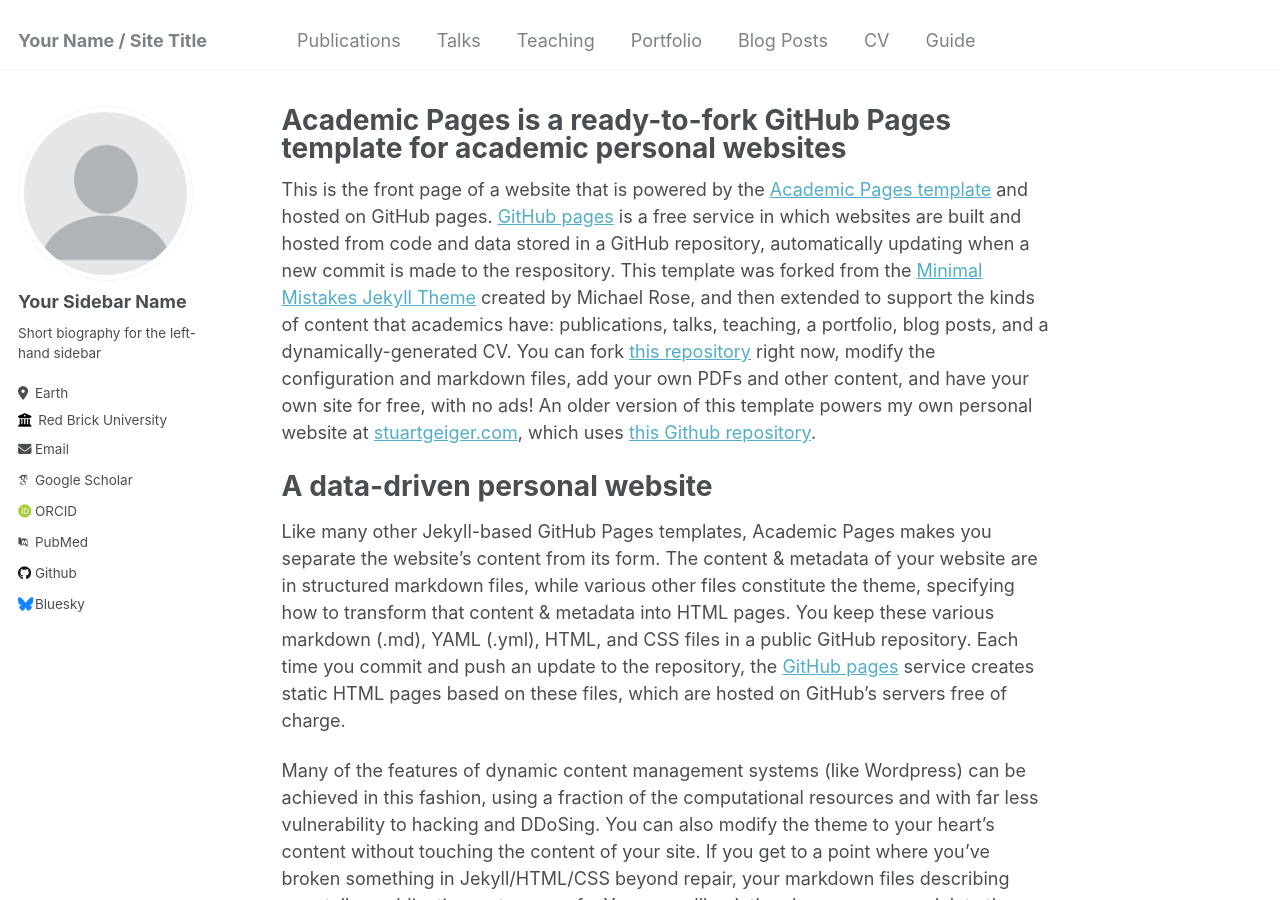
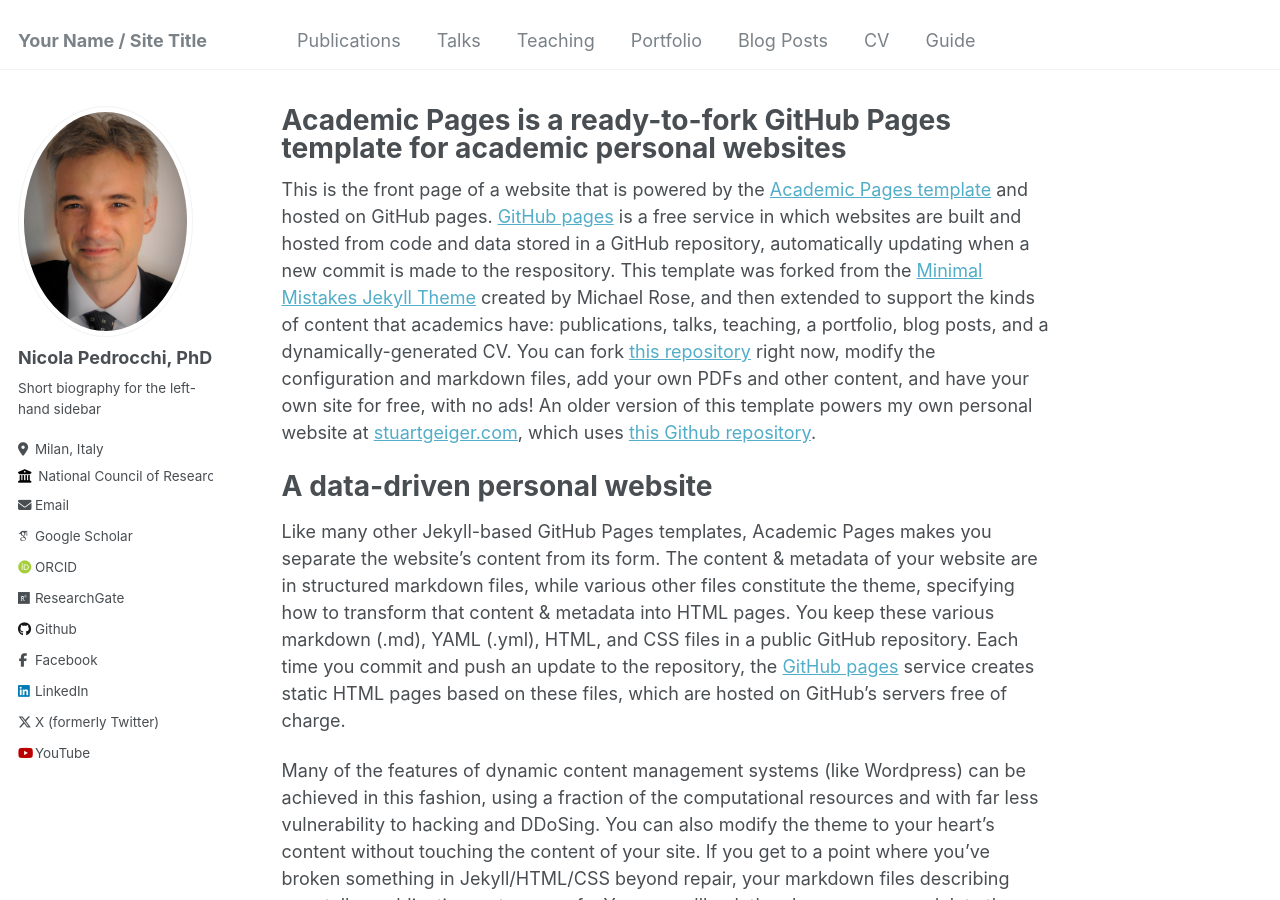
Before and after one commit to nicolapedrocchi/nicolapedrocchi.github.io, a Jekyll site: the page built from _pages/about.md, in a window 1280 px wide and 900 px high. Built offline with Jekyll 4.4.1, drawn with Linux system fonts in a browser that asks for light colours; some web fonts are replaced; some of the changed lines change nothing that is shown.

Commit message:
nicola: image

```diff
--- a/_config.yml
+++ b/_config.yml
@@ -21,57 +21,29 @@
 #               Additional customization can be done by editing /_includes/author-profile.html
 author:
   # Biographic information
-  avatar           : "profile.png"
-  name             : "Your Sidebar Name"
+  avatar           : "bio-photo.jpg"
+  name             : "Nicola Pedrocchi, PhD"
   pronouns         : # example: "she/her"
   bio              : "Short biography for the left-hand sidebar"
-  location         : "Earth"
-  employer         : "Red Brick University"
+  location         : "Milan, Italy"
+  employer         : "National Council of Research (CNR), Italy"
   uri              : # URL
-  email            : "none@example.org"
+  email            : "nicola.pedrocchi@cnr.it"
 
   # Academic websites
   arxiv            : # URL - Update with the correct link to your profile
-  googlescholar    : "https://scholar.google.com/citations?user=PS_CX0AAAAAJ"
-  impactstory      : # URL
-  orcid            : "http://orcid.org/yourorcidurl"
-  semantic         : # URL
-  pubmed           : "https://www.ncbi.nlm.nih.gov/pubmed/?term=john+snow"
-  researchgate     : # URL
+  googlescholar    : "https://scholar.google.com/citations?user=UpiG-f8AAAAJ&hl=en"
+  orcid            : "https://orcid.org/0000-0002-1610-001X"
+  researchgate     : "https://www.researchgate.net/profile/Nicola-Pedrocchi"
 
   # Repositories and software development
-  bitbucket        : # Username - Update with your username on the site
-  codepen          : # Username
-  dribbble         : # Username
-  github           : "academicpages"
-  kaggle           : # Username
-  stackoverflow    : # User number or user number and name (i.e., use "1" or "1/jeff-atwood")
+  github           : "nicolapedrocchi"
 
   # Social media
-  bluesky          : "bsky.app" # Replace this with you Bluesky username
-  facebook         : # Username
-  flickr           : # Username
-  foursquare       : # Username
-  goodreads        : # Username
-  google_plus      : # Username
-  keybase          : # Username
-  instagram        : # Username
-  lastfm           : # Username
-  linkedin         : # Username
-  mastodon         : # URL
-  medium           : # URL
-  pinterest        : # Username
-  soundcloud       : # Username
-  steam            : # Username
-  telegram         : # URL
-  tumblr           : # Username
-  twitter          : # Username for X / Twitter
-  vine             : # Username
-  weibo            : # Username
-  wikipedia        : # Username
-  xing             : # Username
-  youtube          : # Username
-  zhihu            : # URL
+  facebook         : "Nicola Pedrocchi"
+  linkedin         : "nicola-pedrocchi"
+  twitter          : "Nicola Pedrocchi"
+  youtube          : "https://www.youtube.com/channel/UCBVtG5XI4R2LC_y1WAD8s8g"
 
 
 # Site Settings
```
